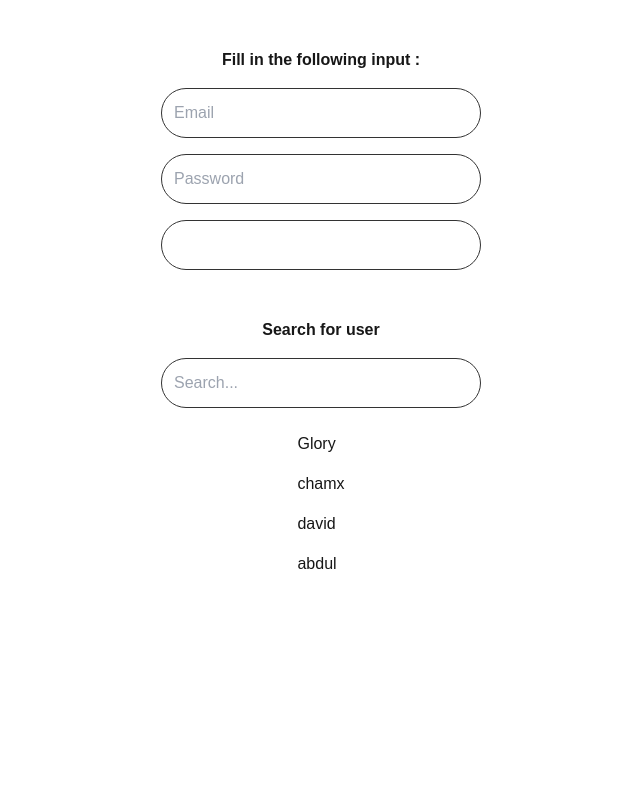
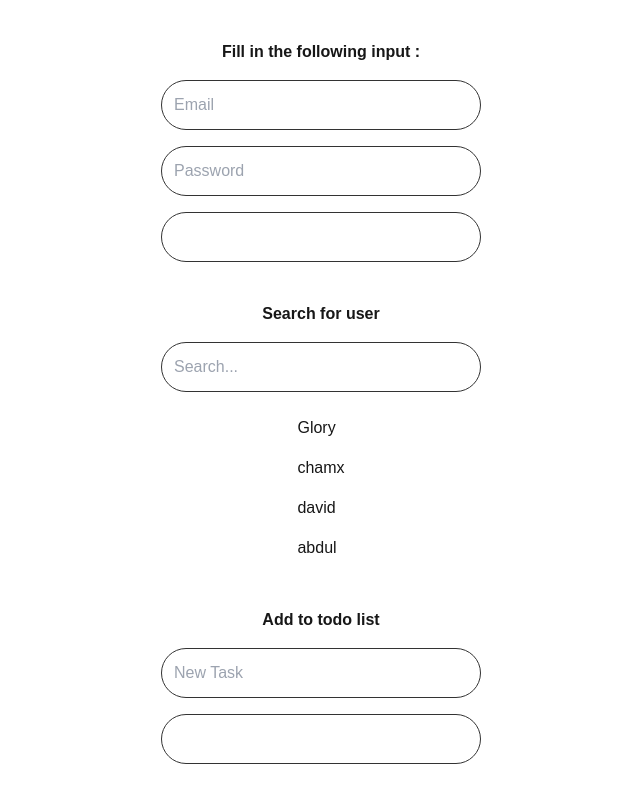
Before and after one commit to Cham-X/interview, a Next.js app: page /task in a window 1280 px wide. Shown: the whole page, without its empty margins (319-959 px from the left). Built offline with nearby package versions, Linux system fonts and the light colour scheme.

Commit message:
task:todo list updated

```diff
--- a/app/task/page.tsx
+++ b/app/task/page.tsx
@@ -1,8 +1,17 @@
 "use client"
 
-import React, { useState } from 'react';
+import React, { useState, useEffect } from 'react';
+
+// Define the type for a single task
+type Task = {
+  id: string;
+  title: string;
+  completed: boolean;
+};
 
 const page = () => {
+
+  // form validation
   const [formData, setFormData] = useState({ email: '', password: '' });
   const [errors, setErrors] = useState({ email: '', password: '' });
 
@@ -32,9 +41,39 @@ const page = () => {
     item.toLowerCase().includes(query.toLowerCase())
   );
 
+  //creating a todo list
+ // Type the state as an array of strings
+  const [tasks, setTasks] = useState<string[]>(
+    () => JSON.parse(localStorage.getItem('tasks') || '[]') as string[]
+  );
+
+  // Type the task as a string
+  const [task, setTask] = useState<string>('');
+
+  // Function to add a new task
+  const addTask = (): void => {
+    if (task.trim()) { // Ensure task is not empty
+      const updatedTasks = [...tasks, task];
+      setTasks(updatedTasks);
+      setTask('');
+    }
+  };
+
+  // Function to delete a task by index
+  const deleteTask = (index: number): void => {
+    const updatedTasks = tasks.filter((_, i) => i !== index);
+    setTasks(updatedTasks);
+  };
+
+  // Effect to sync tasks to localStorage
+  useEffect(() => {
+    localStorage.setItem('tasks', JSON.stringify(tasks));
+  }, [tasks]);
+
   return (
     <>
-    <form onSubmit={handleSubmit} className='flex flex-col items-center justify-center gap-4 mt-12'>
+      {/* form validation */}
+    <form onSubmit={handleSubmit} className='flex flex-col items-center justify-center gap-4 mt-10'>
       <h2 className='font-bold leading-2xl text-4'>Fill in the following input :</h2>
       <input
         name="email"
@@ -57,7 +96,7 @@ const page = () => {
       </form>
 
       {/* creating a list that can be filtered based on user input */}
-      <div className='flex flex-col items-center justify-center gap-4 mt-12'>
+      <div className='flex flex-col items-center justify-center gap-4 mt-10'>
       <h2 className='font-bold leading-2xl text-4'>Search for user</h2>
       <input
         placeholder="Search..."
@@ -70,6 +109,28 @@ const page = () => {
           <li key={index}>{item}</li>
         ))}
       </ul>
+      </div>
+
+      {/* creating a todo list */}
+  <div className='flex flex-col items-center justify-center gap-4 mt-10'>
+        <h2 className='font-bold leading-2xl text-4'>Add to todo list </h2>
+        {/* Input field for adding a new task */}
+      <input
+        value={task}
+        onChange={(e: ChangeEvent<HTMLInputElement>) => setTask(e.target.value)}
+          placeholder="New Task"
+             className='bg-inherit text-white rounded-full p-3 border w-[20rem] border-[#333]  focus:none'
+      />
+      <button onClick={addTask}  className='bg-inherit text-white rounded-full p-3 border w-[20rem] border-[#333] hover:bg-[#333] focus:none' >Add Task</button>
+
+      {/* List of tasks */}
+      <ul>
+        {tasks.map((t, i) => (
+          <li key={i}>
+           {t} <button onClick={() => deleteTask(i)} className='ml-5rem'>Delete</button>
+          </li>
+        ))}
+      </ul>
     </div>
     </>
   )
```
